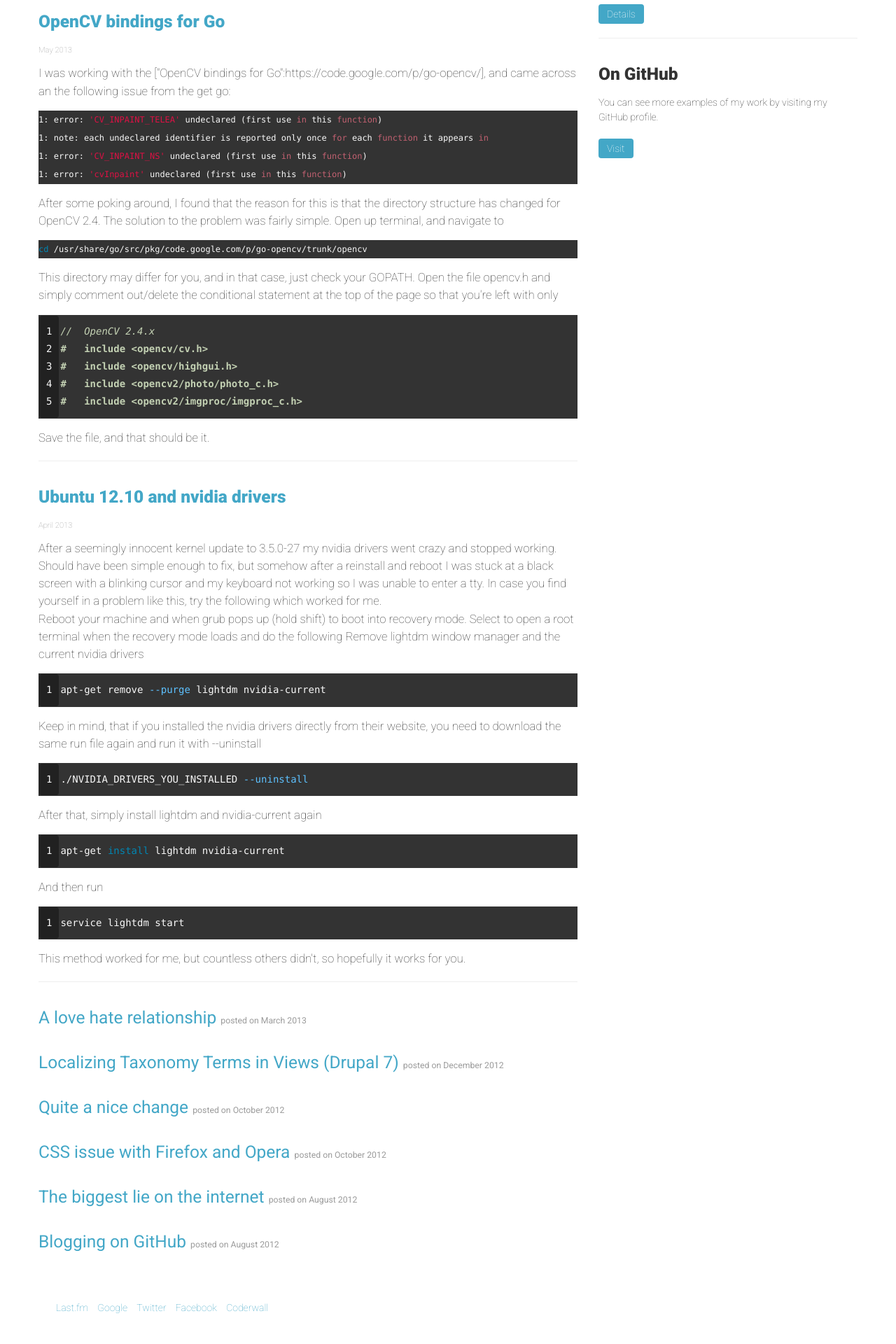
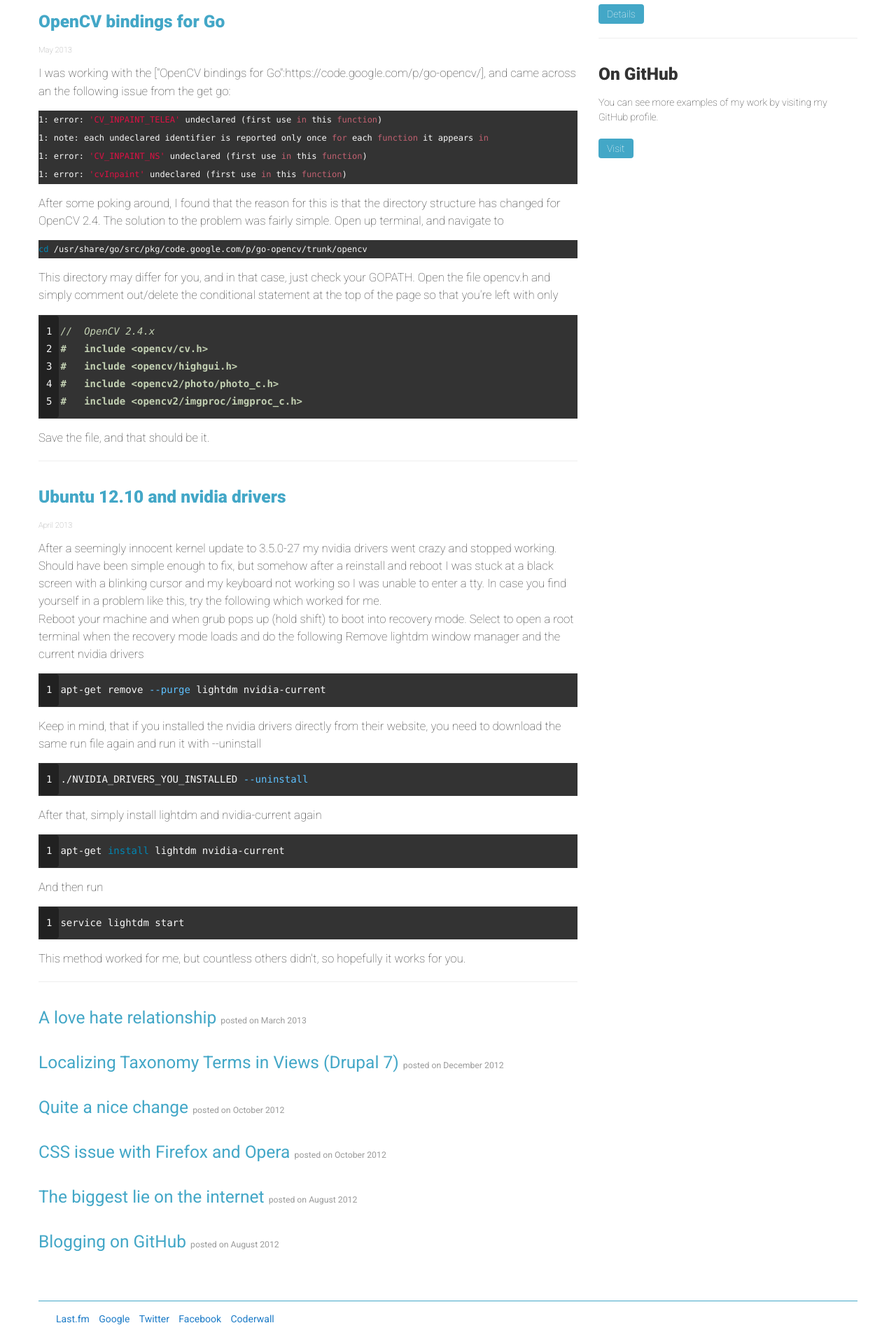
Before and after one commit to ggordan/ggordan.github.com, a Jekyll site: the page built from index.html, in a window 1280 px wide. Shown: the part 969-2889 px from the top of the page at 70% size. Built offline with Jekyll 4.4.1, drawn with Linux system fonts in a browser that asks for light colours; nearby versions of some CDN libraries; Markdown is read by kramdown in place of the engine named in the settings; comment, search, counter and statistics services are not loaded; before the commit the page ends 2858 px from its top, so only the background shows below that.

Commit message:
Small updated to the footer css

```diff
--- a/css/main.css
+++ b/css/main.css
@@ -43,6 +43,16 @@
 
 .btn:hover {
     background: rgb(67, 167, 199);
+}
+
+footer .container {
+  border-top: 1px solid rgb(67, 167, 199);
+  padding:15px 0;
+}
+
+footer .container a {
+  color: rgb(28, 123, 199);
+  font-weight: 400;
 }
 
 /* Tweak navbar brand link to be super sleek
--- a/humans.txt
+++ b/humans.txt
@@ -1,6 +1,3 @@
-# humanstxt.org/
-# The humans responsible & technology colophon
-
 # TEAM
 
     Gordan Grasarevic -- Web Developer -- ggordan
--- a/robots.txt
+++ b/robots.txt
@@ -1 +1,2 @@
-# robotstxt.org/
+User-agent: *
+Allow: /
```
